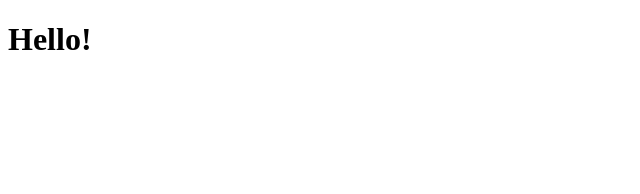
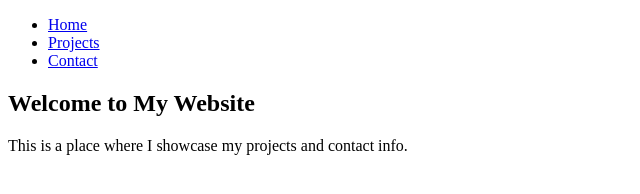
Before and after one commit to DDiaz0422/dev-web-page, a plain HTML site: page index.html in a window 1280 px wide. Shown: the whole page, without its empty margins (0-640 px from the left). Drawn offline with Linux system fonts and the light colour scheme.

Commit message:
initial index.html commit

```diff
--- a/index.html
+++ b/index.html
@@ -1,4 +1,27 @@
 <!DOCTYPE html>
-<h1>
-    Hello!
-</h1>
+<html lang="en">
+<head>
+    <meta charset="UTF-8">
+    <meta name="viewport" content="width=device-width, initial-scale=1.0">
+    <title>My Personal Website</title>
+    <link rel="stylesheet" href="styles.css">
+</head>
+<body>
+    <header>
+        <nav>
+            <ul>
+                <li><a href="index.html">Home</a></li>
+                <li><a href="projects.html">Projects</a></li>
+                <li><a href="contact.html">Contact</a></li>
+            </ul>
+        </nav>
+    </header>
+
+    <section id="about">
+        <h1>Welcome to My Website</h1>
+        <p>This is a place where I showcase my projects and contact info.</p>
+    </section>
+
+    <script src="script.js"></script>
+</body>
+</html>
```
